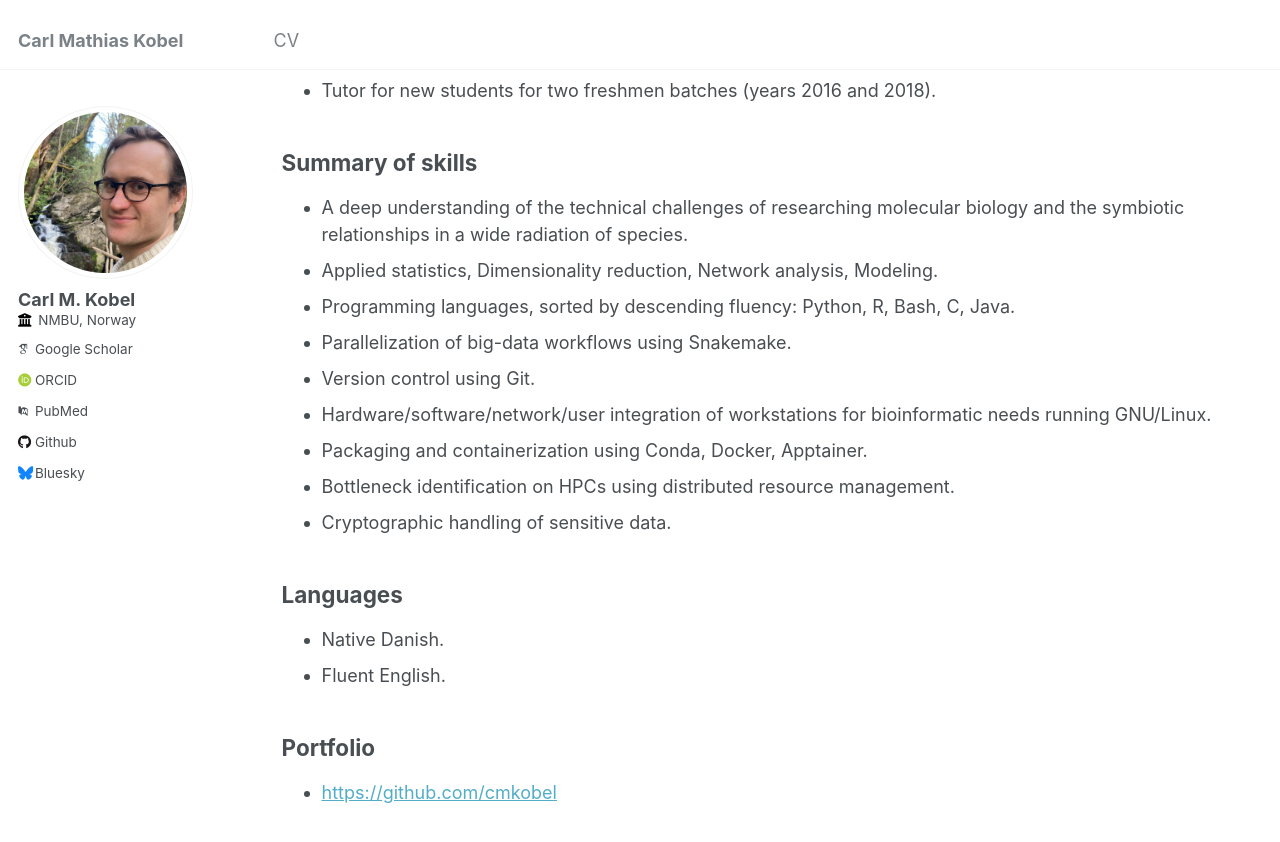
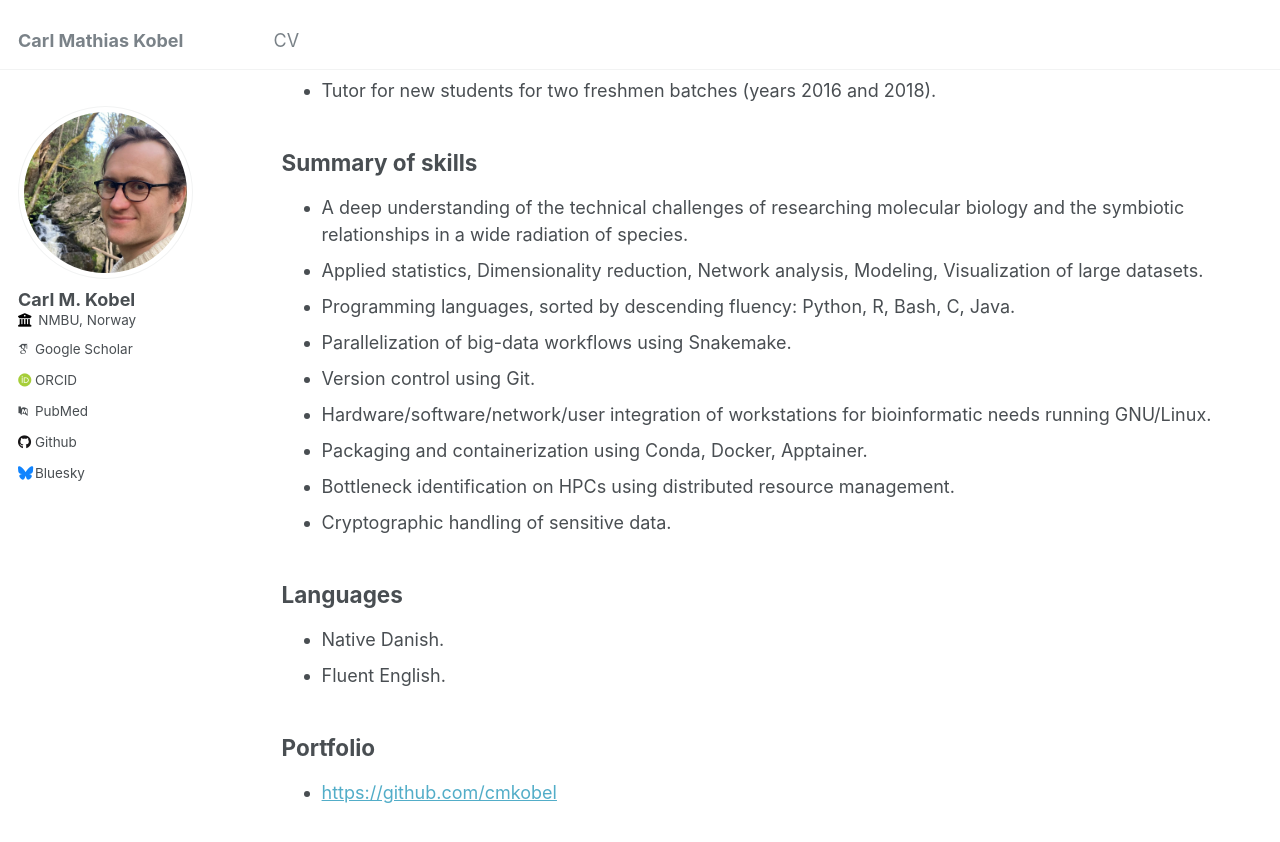
Before and after one commit to cmkobel/cmkobel.github.io, a Jekyll site: the page built from _pages/cv.md, in a window 1280 px wide and 900 px high, scrolled down 2055 px. Shown: the top 842 px of the window. Built offline with Jekyll 4.4.1, drawn with Linux system fonts in a browser that asks for light colours; some web fonts are replaced.

Commit message:
Update cv.md

```diff
--- a/_pages/cv.md
+++ b/_pages/cv.md
@@ -77,7 +77,7 @@ Department of Bioscience, Faculty of Natural Sciences, Aarhus University (AU)
 ## Summary of skills
 
   - A deep understanding of the technical challenges of researching molecular biology and the symbiotic relationships in a wide radiation of species.
-  - Applied statistics, Dimensionality reduction, Network analysis, Modeling.
+  - Applied statistics, Dimensionality reduction, Network analysis, Modeling, Visualization of large datasets.
   - Programming languages, sorted by descending fluency: Python, R, Bash, C, Java.
   - Parallelization of big-data workflows using Snakemake.
   - Version control using Git.
```
